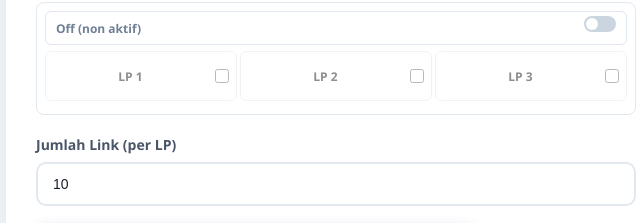
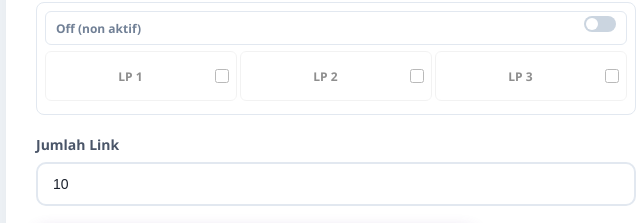
Before and after one commit to invitatio1/connect, a plain HTML site: page index.html in a window 1280 px wide. Shown: the part 212-435 px from the top of the page, 304-944 px from the left. Drawn offline with Linux system fonts and the light colour scheme.

Commit message:
Update index.html

```diff
--- a/index.html
+++ b/index.html
@@ -427,7 +427,7 @@
     </div>
 
     <div class="form-group">
-        <label>Jumlah Link (per LP)</label>
+        <label>Jumlah Link</label>
         <input type="number" id="count" value="10" min="1">
         <div style="font-size:10px; color:var(--text-muted); margin-top:3px;"></div>
     </div>
```
